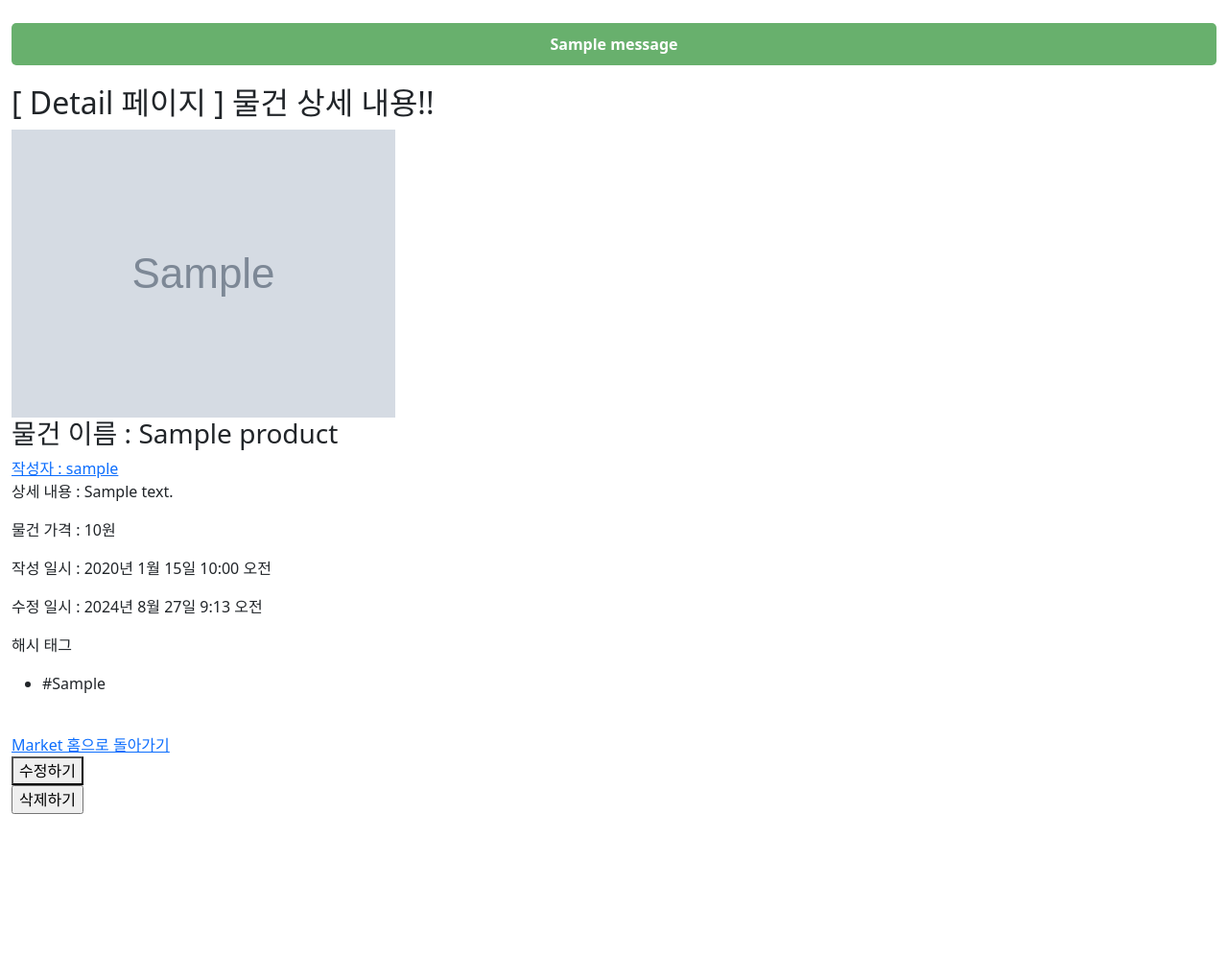
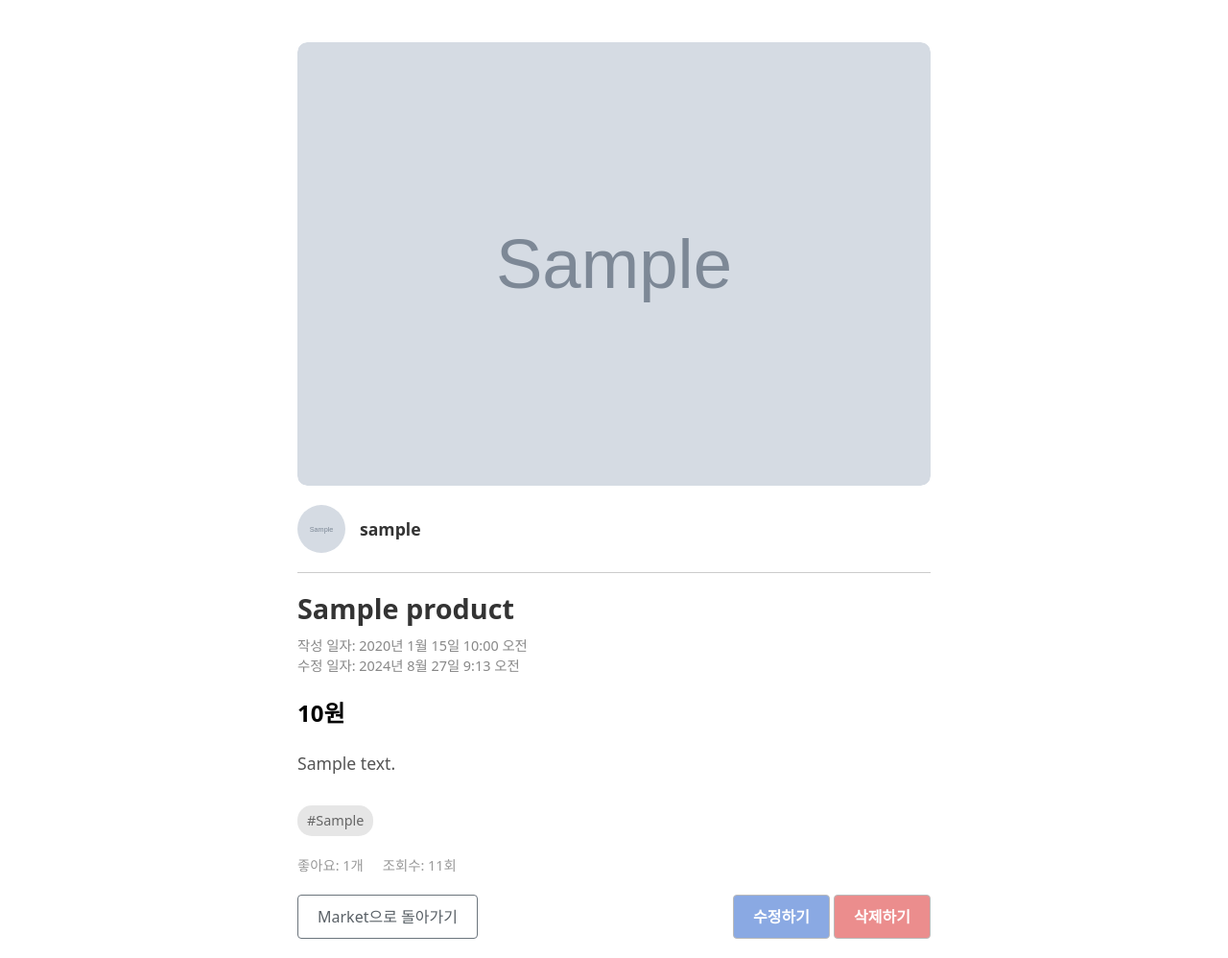
Before and after one commit to rabongee/django_project_spartamarket, a Django app: page /products/1/ in a window 1280 px wide. Shown: the part 66-1064 px from the top of the page at 96% size. Before the commit the page ends 914 px from the top, so only its background shows below. Run offline with Django 4.2, Linux system fonts and the light colour scheme; tables that the repository leaves empty hold one stand-in row (values such as "Sample post"); grey boxes marked "Sample" are stand-in pictures; one stand-in notice (Sample message) is shown; some libraries are stand-ins or nearby versions.

Commit message:
style: detail 페이지
- detail 페이지 스타일 수정했어요
- 좋아요수 있는 게 나을것같아서 삭제했던거 다시 사용했어요

```diff
--- a/products/templates/products/detail.html
+++ b/products/templates/products/detail.html
@@ -1,64 +1,242 @@
 {% extends "base.html" %}
-
+{% load static %}
 {% block content %}
 
 <style>
-        .success {
-            color: #ffffff;
-            background-color: #68b06d;
-            padding: 10px;
-            border-radius: 5px;
-            font-weight: bold;
-            text-align: center;
+    .product-detail-container {
+        max-width: 700px;
+        margin: 0 auto;
+        padding: 20px;
+        background-color: #ffffff;
     }
 
-        .messages {
+    .product-image-container {
+        position: relative;
+        width: 100%;
+        padding-top: 70%;
+        overflow: hidden;
+        border-radius: 10px;
+        margin-bottom: 20px;
+    }
+
+    .product-image-container img {
+        position: absolute;
+        top: 0;
+        left: 0;
+        width: 100%;
+        height: 100%;
+        object-fit: cover;
+        border-radius: 10px;
+        cursor: pointer;
+    }
+
+    .product-image-container img:hover {
+        opacity: 0.8;
+    }
+
+    .author-info {
+        display: flex;
+        align-items: center;
+        margin-bottom: 20px;
+    }
+
+    .author-info img {
+        width: 50px;
+        height: 50px;
+        border-radius: 50%;
+        object-fit: cover;
+        margin-right: 15px;
+    }
+
+    .author-info .author-name {
+        font-size: 1.1rem;
+        font-weight: bold;
+        color: #333;
+    }
+
+    hr {
+        border: 0;
+        height: 1px;
+        background: #333;
+        margin: 20px 0;
+    }
+
+    h1 {
+        font-size: 1.8rem;
+        color: #333;
+        margin-bottom: 10px;
+        font-weight: 700;
+    }
+
+    .date-info {
+        font-size: 0.9rem;
+        color: #888;
+        margin-bottom: 10px;
+    }
+
+    .product-price {
+        font-size: 1.5rem;
+        font-weight: bold;
+        color: #000;
+        margin: 20px 0;
+    }
+
+    .product-content {
+        font-size: 1.1rem;
+        color: #555;
+        line-height: 1.6;
+        margin-bottom: 30px;
+    }
+
+    .hashtag-list {
         list-style-type: none;
         padding: 0;
-            margin: 20px 0px;
+        display: flex;
+        flex-wrap: wrap;
+        gap: 10px;
+        margin-bottom: 20px;
     }
+
+    .hashtag-list li {
+        background-color: #e6e6e6;
+        color: #666;
+        padding: 5px 10px;
+        border-radius: 15px;
+        font-size: 0.9rem;
+    }
+
+    .meta-info {
+        font-size: 0.9rem;
+        color: #999;
+        display: flex;
+        gap: 20px;
+        margin-bottom: 20px;
+    }
+
+    .action-buttons {
+        display: flex;
+        justify-content: space-between;
+        gap: 10px;
+        margin-top: 20px;
+    }
+
+    .action-buttons a,
+    .action-buttons form {
+        display: inline-block;
+    }
+
+    .btn-primary {
+        color: #ffffff;
+        background-color: #8aa9e3;
+        border: 1px solid #bababa;
+        padding: 10px 20px;
+        font-size: 1rem;
+        font-weight: bold;
+        border-radius: 4px;
+        cursor: pointer;
+        text-decoration: none;
+    }
+
+    .btn-primary:hover {
+        background-color: #5571b5;
+        border-color: #5571b5;
+    }
+
+    .btn-danger {
+        color: #ffffff;
+        background-color: #eb8d8d;
+        border: 1px solid #bababa;
+        padding: 10px 20px;
+        font-size: 1rem;
+        font-weight: bold;
+        border-radius: 4px;
+        cursor: pointer;
+        text-decoration: none;
+    }
+
+    .btn-danger:hover {
+        background-color: #d96262;
+        border-color: #d96262;
+    }
+
+    .btn-outline-secondary {
+        background-color: #ffffff;
+        color: #596066;
+        border: 1px solid #6c757d;
+        padding: 10px 20px;
+        font-size: 1rem;
+        border-radius: 4px;
+        cursor: pointer;
+        text-decoration: none;
+    }
+
+    .btn-outline-secondary:hover {
+        background-color: #d0d3d6;
+        border-color: #d0d3d6;
+    }
+
 </style>
 
-    {% if messages %}
-        <ul class="messages">
-            {% for message in messages %}
-                <li {% if message.tags %} class="{{ message.tags }}" {% endif %}>
-                    {{ message }}
-                </li>
-            {% endfor %}
-        </ul>
+<div class="product-detail-container">
+
+    <div class="product-image-container">
+        {% if product.image %}
+            <a href="{{ product.image.url }}" target="_blank">
+                <img src="{{ product.image.url }}" alt="{{ product.title }}_image">
+            </a>
+        {% else %}
+            <img src="{% static 'products/no_image.png' %}" alt="no_image">
         {% endif %}
+    </div>
 
+    <div class="author-info">
+        {% if product.author.image %}
+            <img src="{{ product.author.image.url }}" alt="{{ product.author.username }}_image">
+        {% else %}
+            <img src="{% static 'users/user.png' %}" alt="no_image">
+        {% endif %}
+        <span class="author-name">{{ product.author.username }}</span>
+    </div>
 
-    <h2>[ Detail 페이지 ] 물건 상세 내용!!</h2>
+    <hr>
 
-    {% if product.image %}
-        <img src="{{ product.image.url }}" alt="{{ product.image }}">
-    {% endif %}
+    <h1>{{ product.title }}</h1>
 
-    <h3>물건 이름 : {{ product.title }}</h3>
-    <a href="{% url "users:profile" product.author.username %}">작성자 : {{ product.author.username }}</a>
-    <p>상세 내용 : {{ product.content }}</p>
-    <p>물건 가격 : {{ product.price }}원</p>
-    <p>작성 일시 : {{ product.created_at }}</p>
-    <p>수정 일시 : {{ product.updated_at }}</p>
-    <p>해시 태그</p>
-    <ul>
+    <div class="date-info">
+        작성 일자: {{ product.created_at }}<br>
+        수정 일자: {{ product.updated_at }}
+    </div>
+
+    <div class="product-price">
+        {{ product.price }}원
+    </div>
+
+    <div class="product-content">
+        {{ product.content }}
+    </div>
+
+    <ul class="hashtag-list">
         {% for hashtag in hashtags %}
             <li>#{{ hashtag.keyword }}</li>
         {% endfor %}
     </ul>
-    <br>
-    <a href="{% url "products:market" %}">Market 홈으로 돌아가기</a>
 
-    <br>
-    <a href="{% url "products:update" product.pk %}">
-        <button>수정하기</button>
-    </a>
+    <div class="meta-info">
+        <span>좋아요: {{ like|length }}개</span>
+        <span>조회수: {{ product.views }}회</span>
+    </div>
 
-    <form action="{% url "products:delete" product.pk %}" method="POST">
+    <div class="action-buttons">
+        <a href="{% url "products:market" %}" class="btn-outline-secondary">Market으로 돌아가기</a>
+        <div class="right-buttons">
+            <a href="{% url "products:update" product.pk %}" class="btn-primary">수정하기</a>
+            <form action="{% url "products:delete" product.pk %}" method="POST" style="display: inline;">
                 {% csrf_token %}
-        <input type="submit" value="삭제하기">
+                <input type="submit" value="삭제하기" class="btn-danger">
             </form>
+        </div>
+    </div>
+
+</div>
 
 {% endblock content %}
--- a/products/views.py
+++ b/products/views.py
@@ -35,10 +35,12 @@ def detail(request, pk):
     product = get_object_or_404(Product, pk=pk)
     product.views += 1
     product.save()
+    like = product.like_users.all()
     hashtags = product.tag_hashtags.all()
     context = {
         "product": product,
         "hashtags": hashtags,
+        "like": like,
     }
     return render(request, "products/detail.html", context)
 
```
Also changed, not shown: products/templates/products/create.html (+8 -7 lines), products/templates/products/market.html (+6 -2 lines), products/templates/products/update.html (+7 -6 lines), media/images/brachio.png (added). Lines whose indentation alone changed are shown as unchanged.
